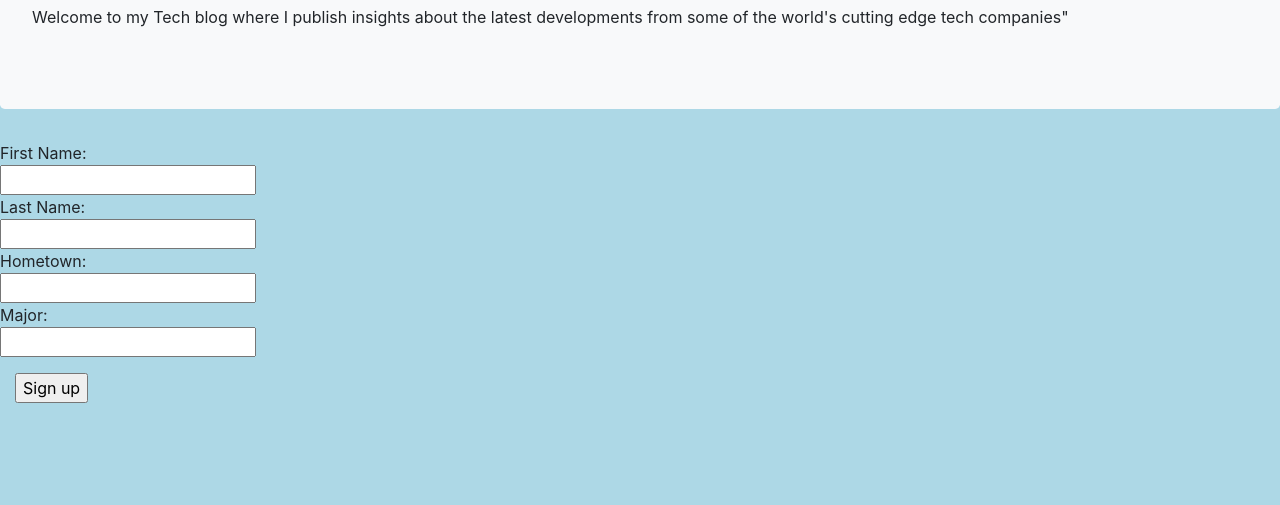
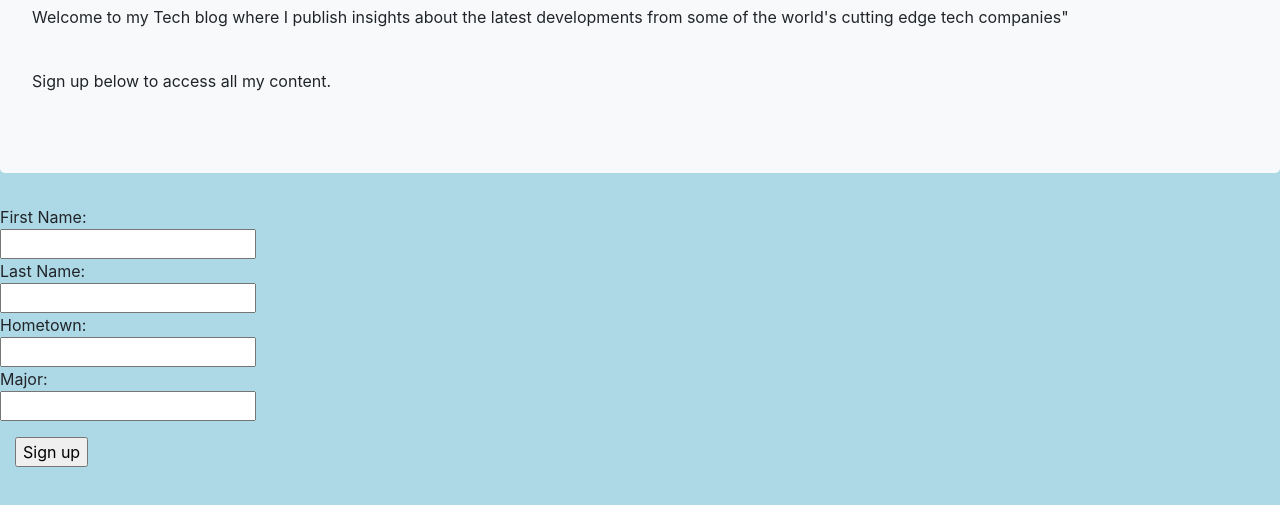
Before and after one commit to CamP24/ISLab2, a plain HTML site: page index.html in a window 1280 px wide. Shown: the part 115-620 px from the top of the page. Drawn offline with nearby package versions, Linux system fonts and the light colour scheme.

Commit message:
Update index.html

```diff
--- a/index.html
+++ b/index.html
@@ -12,7 +12,8 @@
 <body>
 <div class ="jumbotron jumbotronHome container-fluid bg-light">
     <h1>Welcome to Cameron's Tech Blog</h1>
-    <p> Welcome to my Tech blog where I publish insights about the latest developments from some of the world's cutting edge tech companies"</p>
+    <p> Welcome to my Tech blog where I publish insights about the latest developments from some of the world's cutting edge tech companies"</p><br>
+  <p> Sign up below to access all my content.</p>
     </div>
     <div id="content" class="row clearMargin">
         <div class="car col-md-4 bg-transparent">
```
